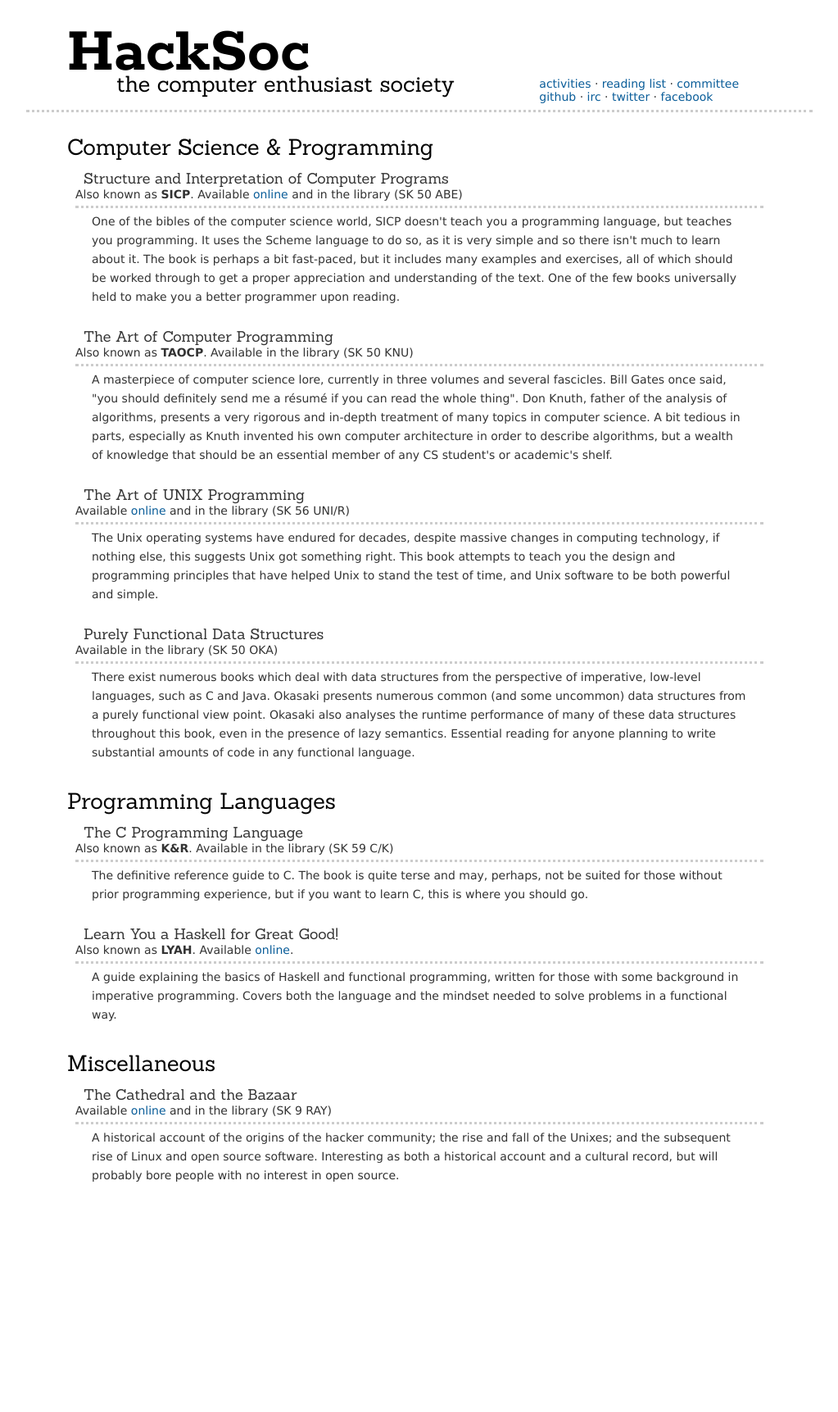
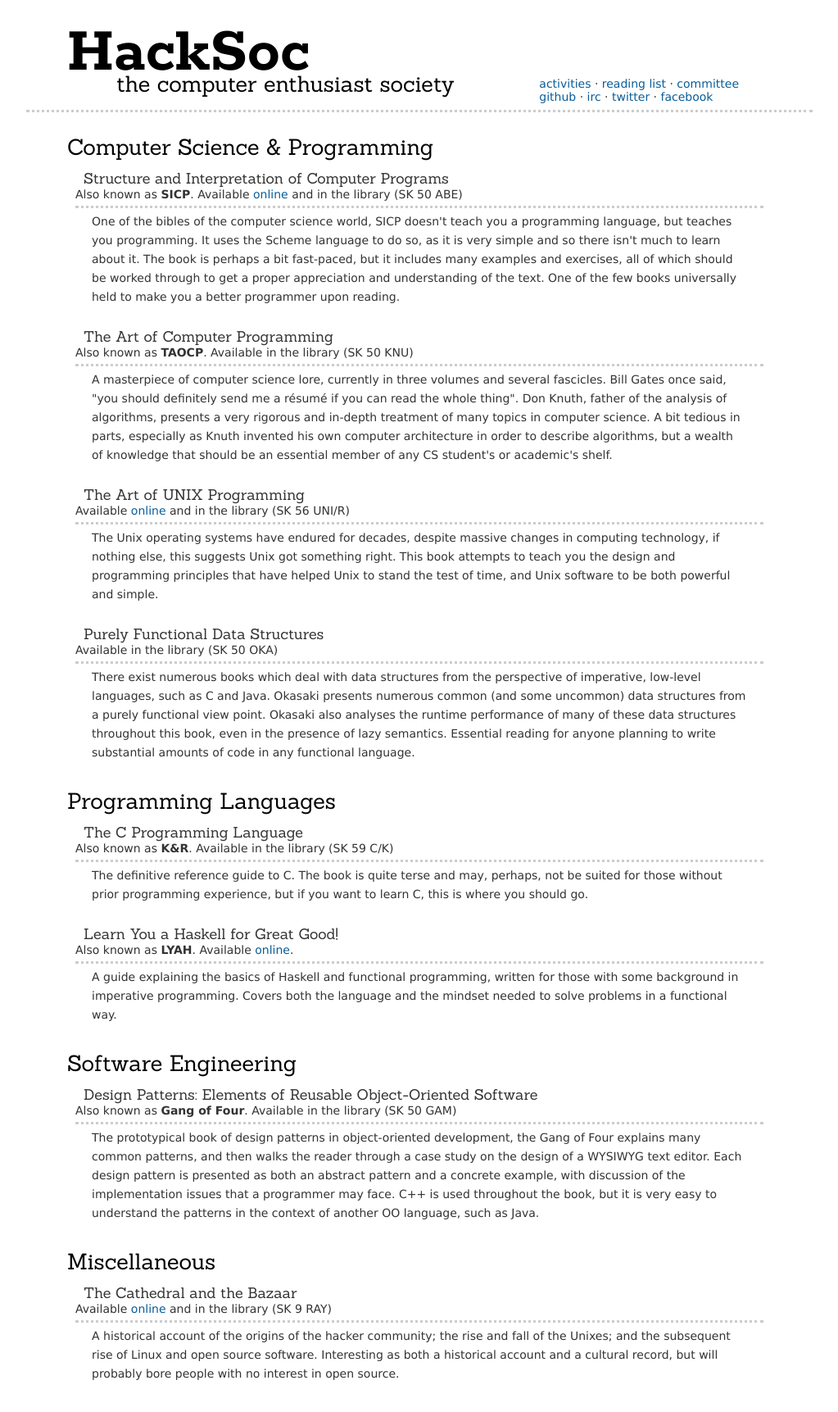
Before and after one commit to HackSoc/hacksoc.org, a Jekyll site: the page built from reading.html, in a window 1280 px wide. Shown: the whole page at 82% size, without its empty margins (128-1151 px from the left). Built offline with Jekyll 4.4.1, drawn with Linux system fonts in a browser that asks for light colours; some web fonts are replaced; before the commit the page ends 1481 px from its top, so only the background shows below that.

Commit message:
Add GoF to the reading list

```diff
--- a/reading.html
+++ b/reading.html
@@ -66,7 +66,6 @@ title:  Reading List
   amounts of code in any functional language.</p>
 </article>
 
-
 <h2>Programming Languages</h2>
 
 <article>
@@ -95,6 +94,25 @@ title:  Reading List
   solve problems in a functional way.</p>
 </article>
 
+<h2>Software Engineering</h2>
+
+<article>
+  <header>
+    <h3>Design Patterns: Elements of Reusable Object-Oriented Software</h3>
+    <span>Also known as <strong>Gang of Four</strong>.
+      Available in the library (SK 50 GAM)</span>
+  </header>
+
+  <p>The prototypical book of design patterns in object-oriented
+  development, the Gang of Four explains many common patterns, and
+  then walks the reader through a case study on the design of a
+  WYSIWYG text editor. Each design pattern is presented as both an
+  abstract pattern and a concrete example, with discussion of the
+  implementation issues that a programmer may face. C++ is used
+  throughout the book, but it is very easy to understand the patterns
+  in the context of another OO language, such as Java.</p>
+</article>
+
 <h2>Miscellaneous</h2>
 
 <article>
```
